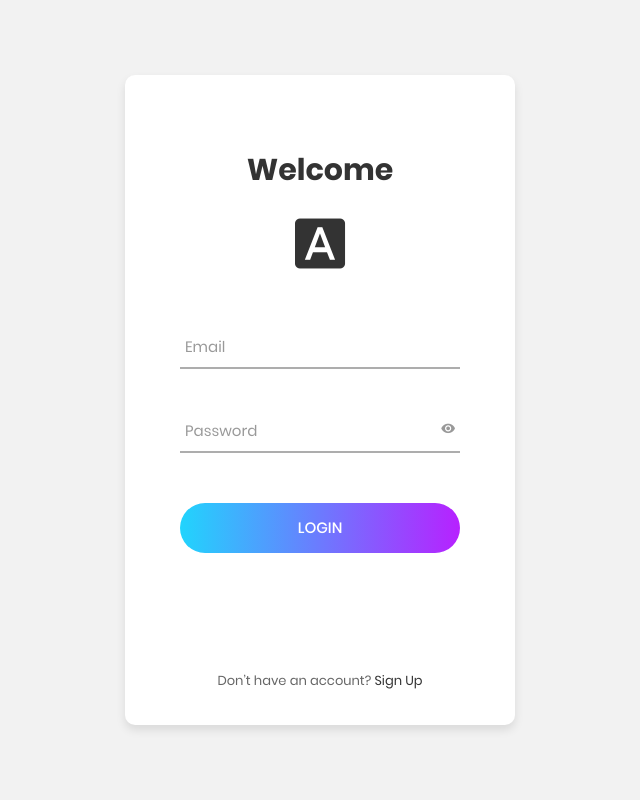
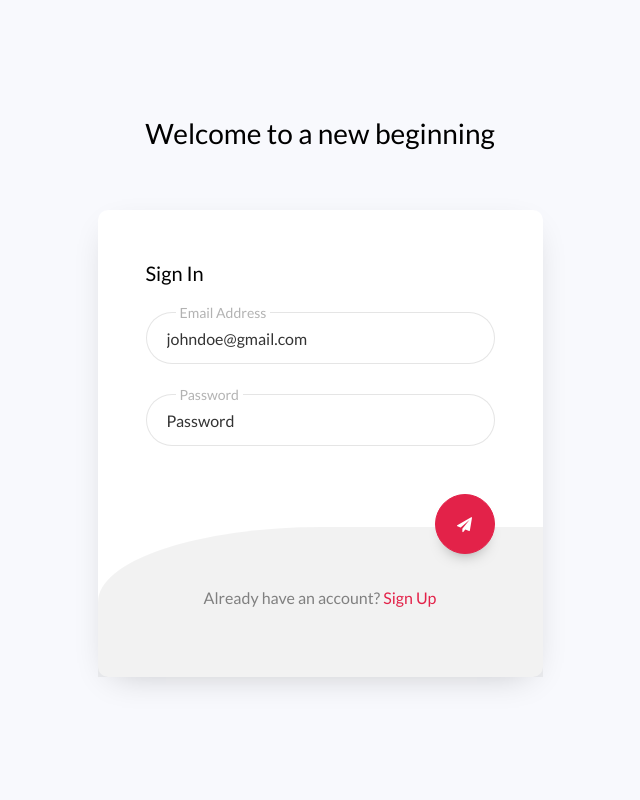
Before and after one commit to SonOfLoki/hospital, a Django app: page /signin/ in a window 1280 px wide. Shown: the whole page, without its empty margins (320-960 px from the left). Run offline with Django 4.2, Linux system fonts and the light colour scheme; style sheets or scripts are compiled from the project's sources; some libraries are stand-ins or nearby versions.

Commit message:
i done did it

```diff
--- a/app/templates/app/about.html
+++ b/app/templates/app/about.html
@@ -80,7 +80,7 @@
               <a class="nav-link" href="{% url 'contact' %}">Contact</a>
             </li>
             <li class="nav-item">
-              <a class="btn btn-primary ml-lg-3" href="#">Login / Register</a>
+              <a class="btn btn-primary ml-lg-3" href="{% url 'signup' %}">Login / Register</a>
             </li>
           </ul>
         </div> <!-- .navbar-collapse -->
--- a/app/templates/app/blog-detail.html
+++ b/app/templates/app/blog-detail.html
@@ -84,7 +84,7 @@
               <a class="nav-link" href="{% url 'contact' %}">Contact</a>
             </li>
             <li class="nav-item">
-              <a class="btn btn-primary ml-lg-3" href="#">Login / Register</a>
+              <a class="btn btn-primary ml-lg-3" href="{% url 'signup' %}">Login / Register</a>
             </li>
           </ul>
         </div> <!-- .navbar-collapse -->
--- a/app/templates/app/blog.html
+++ b/app/templates/app/blog.html
@@ -80,7 +80,7 @@
               <a class="nav-link" href="{% url 'contact' %}">Contact</a>
             </li>
             <li class="nav-item">
-              <a class="btn btn-primary ml-lg-3" href="#">Login / Register</a>
+              <a class="btn btn-primary ml-lg-3" href="{% url 'signup' %}">Login / Register</a>
             </li>
           </ul>
         </div> <!-- .navbar-collapse -->
--- a/app/templates/app/contact.html
+++ b/app/templates/app/contact.html
@@ -80,7 +80,7 @@
               <a class="nav-link" href="{% url 'contact' %}">Contact</a>
             </li>
             <li class="nav-item">
-              <a class="btn btn-primary ml-lg-3" href="#">Login / Register</a>
+              <a class="btn btn-primary ml-lg-3" href="{% url 'signup' %}">Login / Register</a>
             </li>
           </ul>
         </div> <!-- .navbar-collapse -->
--- a/app/templates/app/doctors.html
+++ b/app/templates/app/doctors.html
@@ -80,7 +80,7 @@
               <a class="nav-link" href="{% url 'contact' %}">Contact</a>
             </li>
             <li class="nav-item">
-              <a class="btn btn-primary ml-lg-3" href="#">Login / Register</a>
+              <a class="btn btn-primary ml-lg-3" href="{% url 'signup' %}">Login / Register</a>
             </li>
           </ul>
         </div> <!-- .navbar-collapse -->
--- a/app/templates/app/index.html
+++ b/app/templates/app/index.html
@@ -84,7 +84,7 @@
               <a class="nav-link" href="{% url 'contact' %}">Contact</a>
             </li>
             <li class="nav-item">
-              <a class="btn btn-primary ml-lg-3" href="#">Login / Register</a>
+              <a class="btn btn-primary ml-lg-3" href="{% url 'signup' %}">Login / Register</a>
             </li>
           </ul>
         </div> <!-- .navbar-collapse -->
--- a/users/templates/users/signin.html
+++ b/users/templates/users/signin.html
@@ -1,102 +1,55 @@
 {% load static %}
-<!DOCTYPE html>
+<!doctype html>
 <html lang="en">
   <head>
-	<title>Login V2</title>
-	<meta charset="UTF-8">
-	<meta name="viewport" content="width=device-width, initial-scale=1">
-<!--===============================================================================================-->
-	<link rel="icon" type="image/png" href="{% static 'users/signincss/images/icons/favicon.ico' %}"/>
-<!--===============================================================================================-->
-	<link rel="stylesheet" type="text/css" href="{% static 'users/signincss/vendor/bootstrap/css/bootstrap.min.css' %}">
-<!--===============================================================================================-->
-	<link rel="stylesheet" type="text/css" href="{% static 'users/signincss/fonts/font-awesome-4.7.0/css/font-awesome.min.css' %}">
-<!--===============================================================================================-->
-	<link rel="stylesheet" type="text/css" href="{% static 'users/signincss/fonts/iconic/css/material-design-iconic-font.min.css' %}">
-<!--===============================================================================================-->
-	<link rel="stylesheet" type="text/css" href="{% static 'users/signincss/vendor/animate/animate.css' %}">
-<!--===============================================================================================-->
-	<link rel="stylesheet" type="text/css" href="{% static 'users/signincss/vendor/css-hamburgers/hamburgers.min.css' %}">
-<!--===============================================================================================-->
-	<link rel="stylesheet" type="text/css" href="{% static 'users/signincss/vendor/animsition/css/animsition.min.css' %}">
-<!--===============================================================================================-->
-	<link rel="stylesheet" type="text/css" href="{% static 'users/signincss/vendor/select2/select2.min.css' %}">
-<!--===============================================================================================-->
-	<link rel="stylesheet" type="text/css" href="{% static 'users/signincss/vendor/daterangepicker/daterangepicker.css' %}">
-<!--===============================================================================================-->
-	<link rel="stylesheet" type="text/css" href="{% static 'users/signincss/css/util.css' %}">
-	<link rel="stylesheet" type="text/css" href="{% static 'users/signincss/css/main.css' %}">
-<!--===============================================================================================-->
+  	<title>Sign Up 05</title>
+    <meta charset="utf-8">
+    <meta name="viewport" content="width=device-width, initial-scale=1, shrink-to-fit=no">
+
+	<link href="https://fonts.googleapis.com/css?family=Lato:300,400,700&display=swap" rel="stylesheet">
+
+	<link rel="stylesheet" href="https://stackpath.bootstrapcdn.com/font-awesome/4.7.0/css/font-awesome.min.css">
+
+	<link rel="stylesheet" href="{% static 'users/signupcss/css/style.css' %}">
+
 	</head>
 	<body>
-
-	<div class="limiter">
-		<div class="container-login100">
-			<div class="wrap-login100">
-				<form class="login100-form validate-form" method="post">
-					{% csrf_token %}
-					<span class="login100-form-title p-b-26">
-						Welcome
-					</span>
-					<span class="login100-form-title p-b-48">
-						<i class="zmdi zmdi-font"></i>
-					</span>
-
-					<div class="wrap-input100 validate-input" data-validate = "Valid email is: a@b.c">
-						<input class="input100" type="email" name="email">
-						<span class="focus-input100" data-placeholder="Email"></span>
-					</div>
-
-					<div class="wrap-input100 validate-input" data-validate="Enter password">
-						<span class="btn-show-pass">
-							<i class="zmdi zmdi-eye"></i>
-						</span>
-						<input class="input100" type="password" name="password">
-						<span class="focus-input100" data-placeholder="Password"></span>
-					</div>
-
-					<div class="container-login100-form-btn">
-						<div class="wrap-login100-form-btn">
-							<div class="login100-form-bgbtn"></div>
-							<button class="login100-form-btn">
-								Login
-							</button>
+	<section class="ftco-section">
+		<div class="container">
+			<div class="row justify-content-center">
+				<div class="col-md-6 text-center mb-5">
+					<h2 class="heading-section">Welcome to a new beginning</h2>
 				</div>
 			</div>
-
-					<div class="text-center p-t-115">
-						<span class="txt1">
-							Don’t have an account?
-						</span>
-
-						<a class="txt2" href="{% url 'signup' %}">
-							Sign Up
-						</a>
+			<div class="row justify-content-center">
+				<div class="col-md-7 col-lg-5">
+					<div class="login-wrap p-4 p-md-5">
+		      	<h3 class="mb-4">Sign In</h3>
+				<form action="#" class="signup-form" method="post">
+					{% csrf_token %}
+		      		<div class="form-group">
+		      			<label class="label" for="email">Email Address</label>
+		      			<input type="text" class="form-control" name="email" placeholder="johndoe@gmail.com">
+		      		</div>
+	            <div class="form-group">
+	            	<label class="label" for="password">Password</label>
+	              <input id="password-field" type="password" name="password" class="form-control" placeholder="Password">
+	            </div>
+	            <div class="form-group d-flex justify-content-end mt-5">
+	            	<button type="submit" class="btn btn-primary submit"><span class="fa fa-paper-plane"></span></button>
 	            </div>
 	            </form>
+	          <p class="text-center">Already have an account? <a href="{% url 'signup' %}">Sign Up</a></p>
 	        </div>
 				</div>
 			</div>
+		</div>
+	</section>
 
-
-	<div id="dropDownSelect1"></div>
-
-<!--===============================================================================================-->
-	<script src="{% static 'users/signincss/vendor/jquery/jquery-3.2.1.min.js' %}"></script>
-<!--===============================================================================================-->
-	<script src="{% static 'users/signincss/vendor/animsition/js/animsition.min.js' %}"></script>
-<!--===============================================================================================-->
-	<script src="{% static 'users/signincss/vendor/bootstrap/js/popper.js' %}"></script>
-	<script src="{% static 'users/signincss/vendor/bootstrap/js/bootstrap.min.js' %}"></script>
-<!--===============================================================================================-->
-	<script src="{% static 'users/signincss/vendor/select2/select2.min.js' %}"></script>
-<!--===============================================================================================-->
-	<script src="{% static 'users/signincss/vendor/daterangepicker/moment.min.js' %}"></script>
-	<script src="{% static 'users/signincss/vendor/daterangepicker/daterangepicker.js' %}"></script>
-<!--===============================================================================================-->
-	<script src="{% static 'users/signincss/vendor/countdowntime/countdowntime.js' %}"></script>
-<!--===============================================================================================-->
-	<script src="{% static 'users/signincss/js/main.js' %}"></script>
+	<script src="{% static 'users/signupcss/js/jquery.min.js' %}"></script>
+  <script src="{% static 'users/signupcss/js/popper.js' %}"></script>
+  <script src="{% static 'users/signupcss/js/bootstrap.min.js' %}"></script>
+  <script src="{% static 'users/signupcss/js/main.js' %}"></script>
 
 	</body>
 </html>
--- a/users/views.py
+++ b/users/views.py
@@ -10,13 +10,14 @@ def SignUp(request):
         password = request.POST.get('password')
         password2 = request.POST.get('password2')
 
-        if CustomUser.objects.filter(email=email).exists():
-            messages.error('This email has already been taken')
-        elif password == password2:
-            user =   CustomUser.objects.create(email=email, password=password, password2=password2)
-            user.save()
-            messages.success(request, 'Your account has been made')
-            return redirect('/')
+        if password == password2:
+            if CustomUser.objects.filter(email=email).exists():
+                messages.error('This email has already been taken')
+            else:
+                user = CustomUser.objects.create(email=email, password=password)
+                user.save()
+                messages.success(request, 'Your account has been made')
+                return redirect('/')
         else:
             messages.error(request, 'Your passwords do not match')
 
@@ -33,10 +34,11 @@ def SignIn(request):
         if user is not None:
             auth.login(request, user)
             messages.success(request, f'Welcome back')
-            return('/')
+            return redirect('/')
 
         else:
-            messages.error('Your password or username are not correct')
+            messages.error(request, 'Your password or username are not correct')
+            return redirect("signin")
 
     else:
         return render(request, 'users/signin.html')
```
Also changed, not shown: users/templates/users/signup.html (+6 -10 lines), db.sqlite3. Lines whose indentation alone changed are shown as unchanged.
